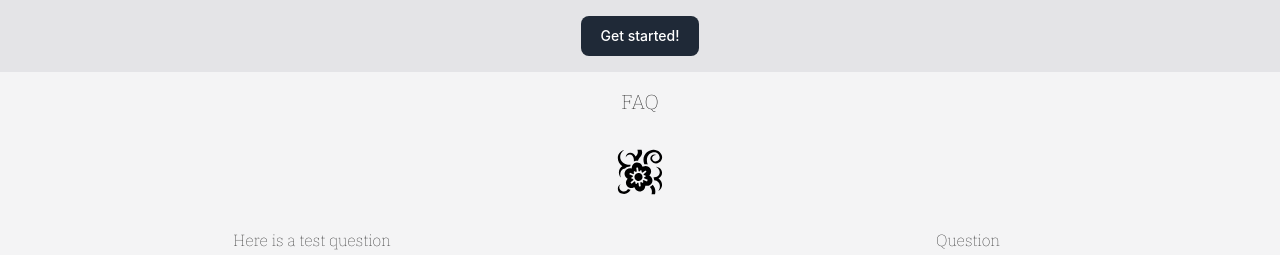
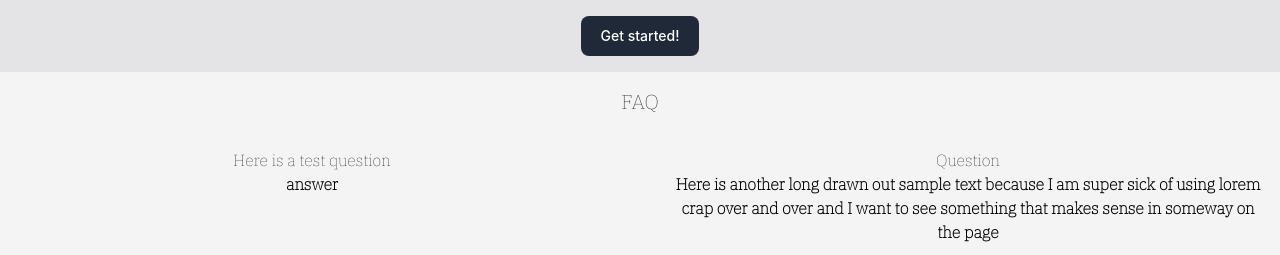
Before and after one commit to ImmanuelCurrah/Hudson-Makeup, a React (Create React App) app in the folder client/: page /bridal in a window 1280 px wide. Shown: the part 1860-2115 px from the top of the page. Built offline with nearby package versions, Linux system fonts and the light colour scheme.

Commit message:
bridal page done moving on to booking page

```diff
--- a/client/src/components/bridal-components/bridal-faq/BridalFAQ.jsx
+++ b/client/src/components/bridal-components/bridal-faq/BridalFAQ.jsx
@@ -6,9 +6,7 @@
       <div className="m-4">
         <h2 className="font-IBM-Plex-Serif text-xl">FAQ</h2>
       </div>
-      <div className="flex flex-col items-center justify-center">
-        <GiVineFlower className="text-5xl m-4" />
-      </div>
+      <div className="flex flex-col items-center justify-center"></div>
       <div className="grid grid-cols-2 gap-16 m-4 ">
         <div>
           <h3 className="font-IBM-Plex-Serif">Here is a test question</h3>
```
